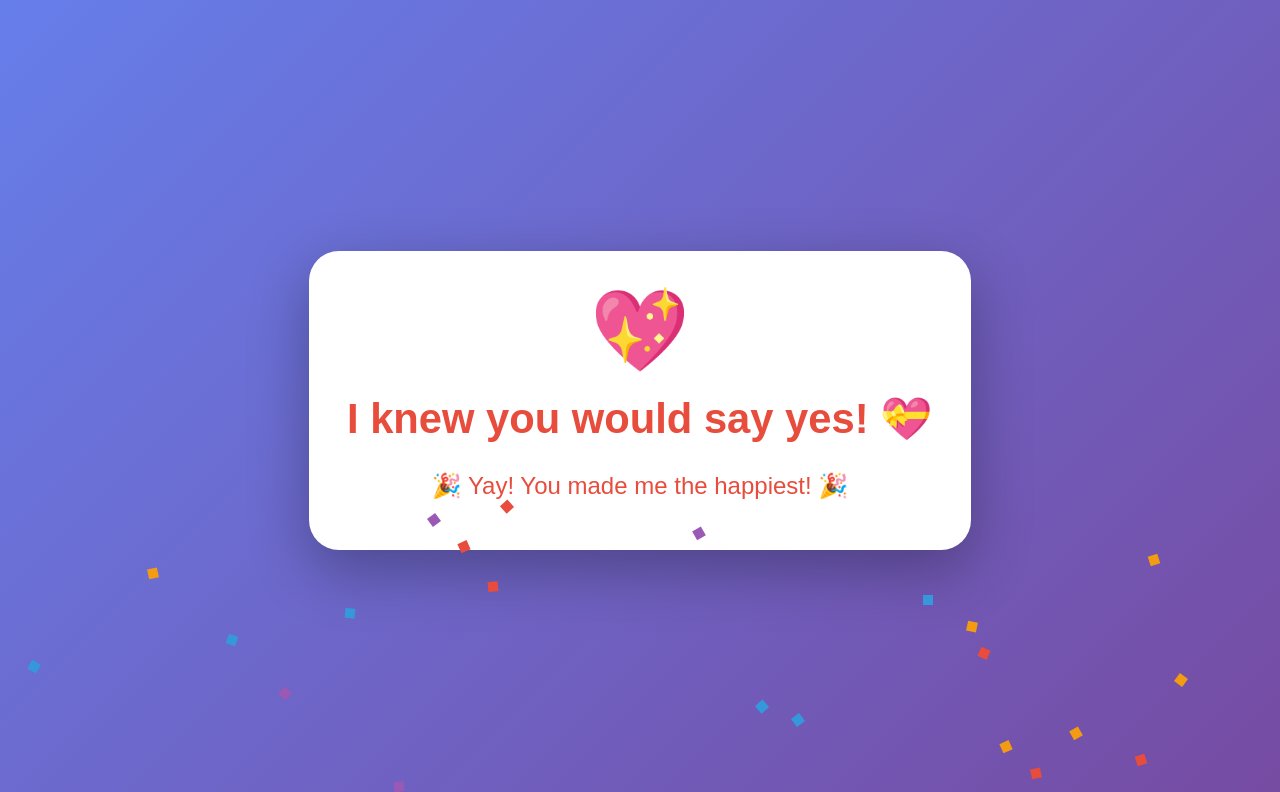
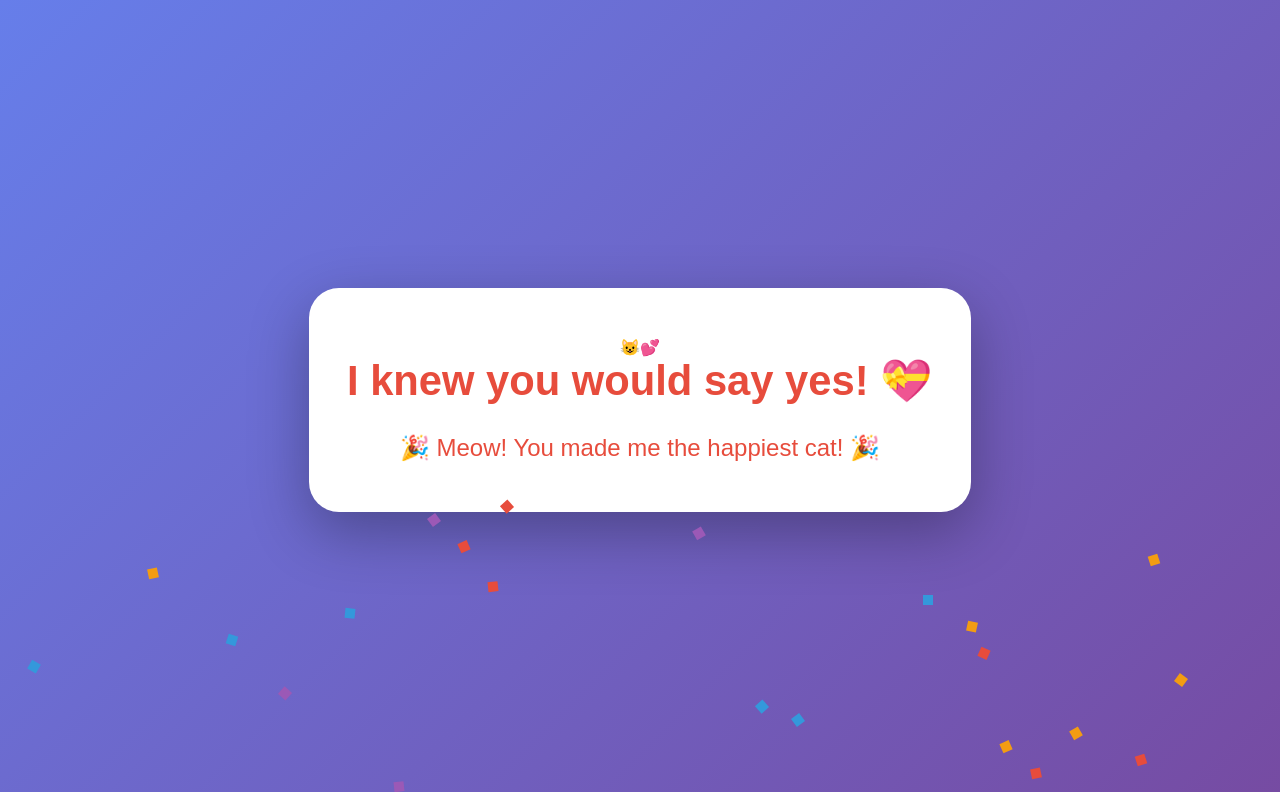
Before and after one commit to cat580/valentine, a plain HTML site: page index.html in a window 1280 px wide. Both pictures are taken after a click on the button "Yes! 💕". Shown: the top 792 px of the page. Drawn offline with Linux system fonts and the light colour scheme.

Commit message:
index.html

```diff
--- a/index.html
+++ b/index.html
@@ -8,14 +8,14 @@
 </head>
 <body>
     <div class="container">
-        <div class="heart">💖</div>
+        <div class="cat">😺💕</div>
         <h1>Will you be my Valentine?</h1>
         <div class="buttons">
             <button id="yesBtn">Yes! 💕</button>
             <button id="noBtn">No</button>
         </div>
         <div class="celebration" id="celebration">
-            🎉 Yay! You made me the happiest! 🎉
+            🎉 Meow! You made me the happiest cat! 🎉
         </div>
     </div>
     <script src="script.js"></script>
```
